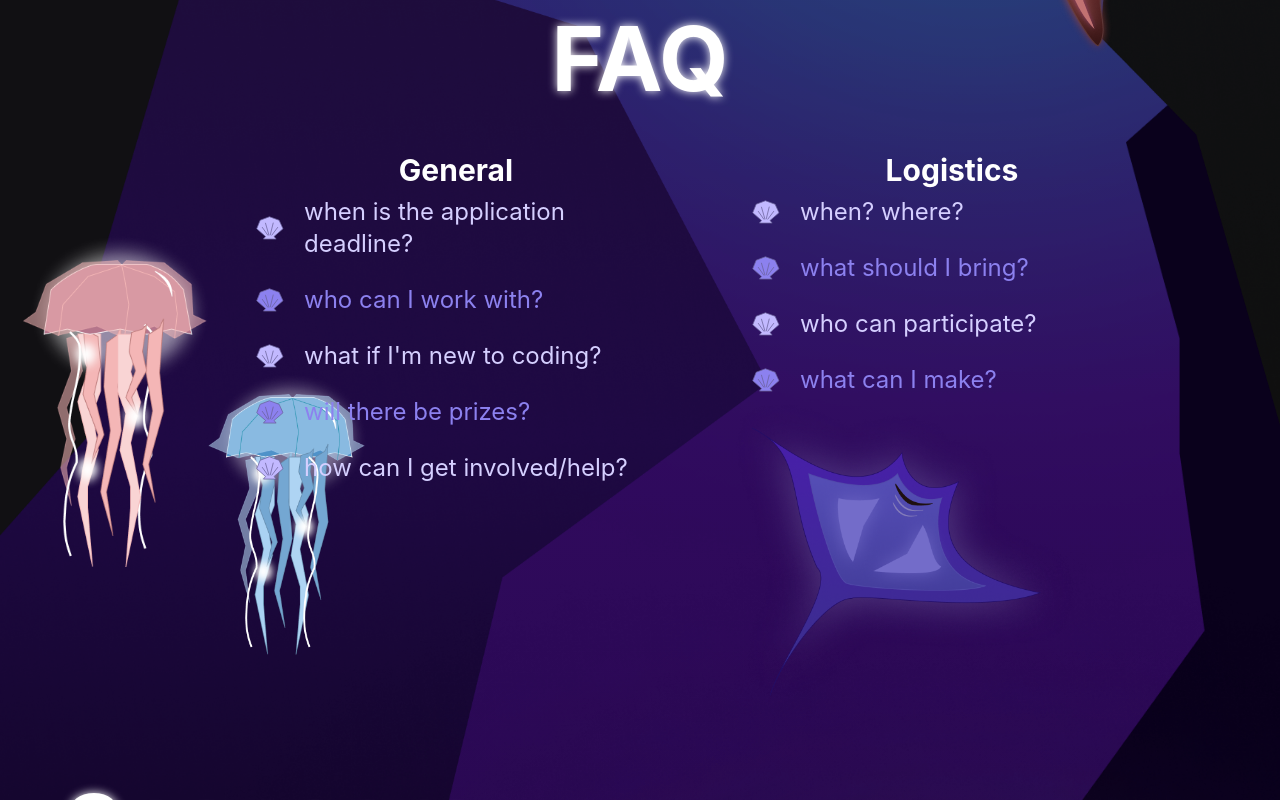
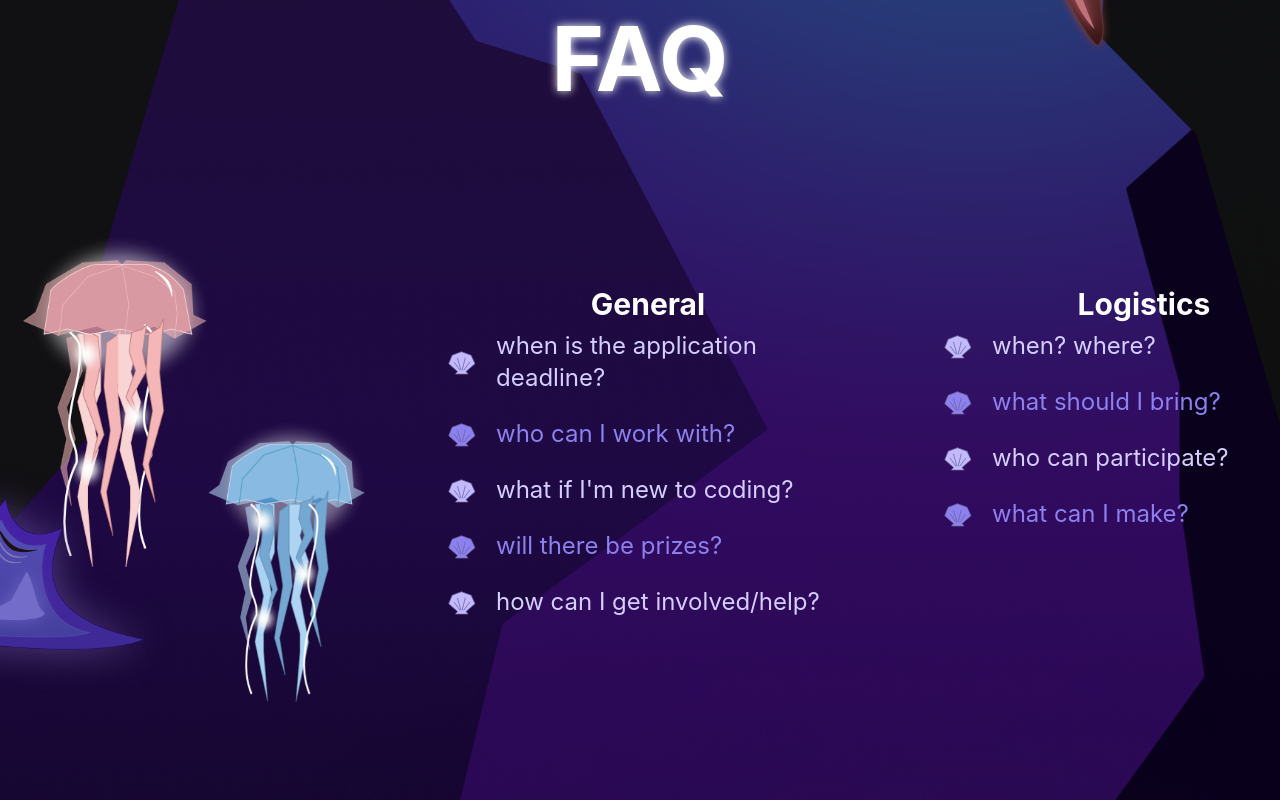
Before and after one commit to hack-duke/2025.hackduke.org, a React (Create React App) app: page / in a window 1280 px wide. Shown: the part 3880-4680 px from the top of the page. Built offline with nearby package versions, Linux system fonts and the light colour scheme.

Commit message:
panel resizing and text resizing

```diff
--- a/src/components/faq.js
+++ b/src/components/faq.js
@@ -5,11 +5,11 @@ import { H1 } from "./typography"
 
 export const FAQ = () => {
   return (
-    <Panel>
+    <div className='relative w-full min-h-[60vw] overflow-y-auto'>
       <H1 className='text-center mb-30'>FAQ</H1>
       {/* This container hosts the jellyfish images */}
       <JellyFish />
-      <div className='absolute flex flex-col sm:flex-row space-x-20 mx-auto left-[20%] top-32 z-30 w-[70%]'>
+      <div className='relative flex flex-col sm:flex-row space-x-20 mx-auto left-[20%] top-32 z-30 w-[70%]'>
         <div className='pt-8 flex align-center flex-col mr-4'>
           <ListTitle title='General' />
           <Accordion
@@ -36,17 +36,17 @@ export const FAQ = () => {
       <img
         src='/images/Ray.png'
         alt='Ray'
-        className='absolute z-20 w-[30vw] right-[15vw] bottom-[5vw]'
+        className='relative z-20 w-[30vw] right-[15vw] bottom-[5vw]'
       ></img>
 
       {/*<MusicNotes /> scaling*/}
-    </Panel>
+    </div>
   )
 }
 
 export const ListTitle = ({ title }) => {
   return (
-    <h2 className='text-center mb-2 text-[#D4CDF4] text-3xl font-bold brightness-125'>
+    <h2 className='text-center mb-2 text-[#D4CDF4] text-2xl sm:text-3xl font-bold brightness-125'>
       {title}
     </h2>
   )
```
